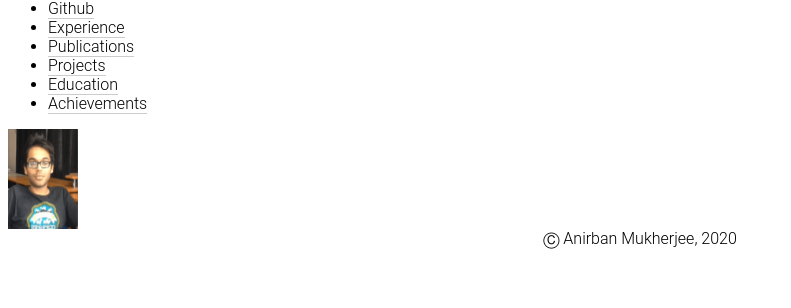
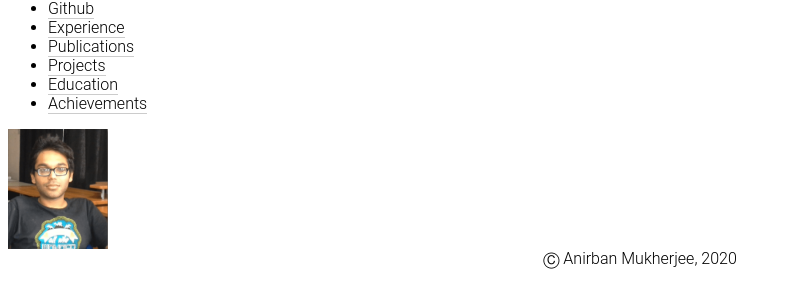
Before and after one commit to anirban-m/anirban-m.github.io, a plain HTML site: page index.html in a window 1280 px wide. Shown: the part 116-424 px from the top of the page, without its empty margins (0-791 px from the left). Drawn offline with Linux system fonts and the light colour scheme.

Commit message:
Update index.html

```diff
--- a/index.html
+++ b/index.html
@@ -34,7 +34,7 @@
     </nav>
 
     <div class="container">
-      <div id="about"><img src="am.png" width="70" height="100"></div>
+      <div id="about"><img src="am.png" width="100" height="120"></div>
       <div id="news"></div>
       <div id="achievements"></div>
       <div id="experience"></div>
```
